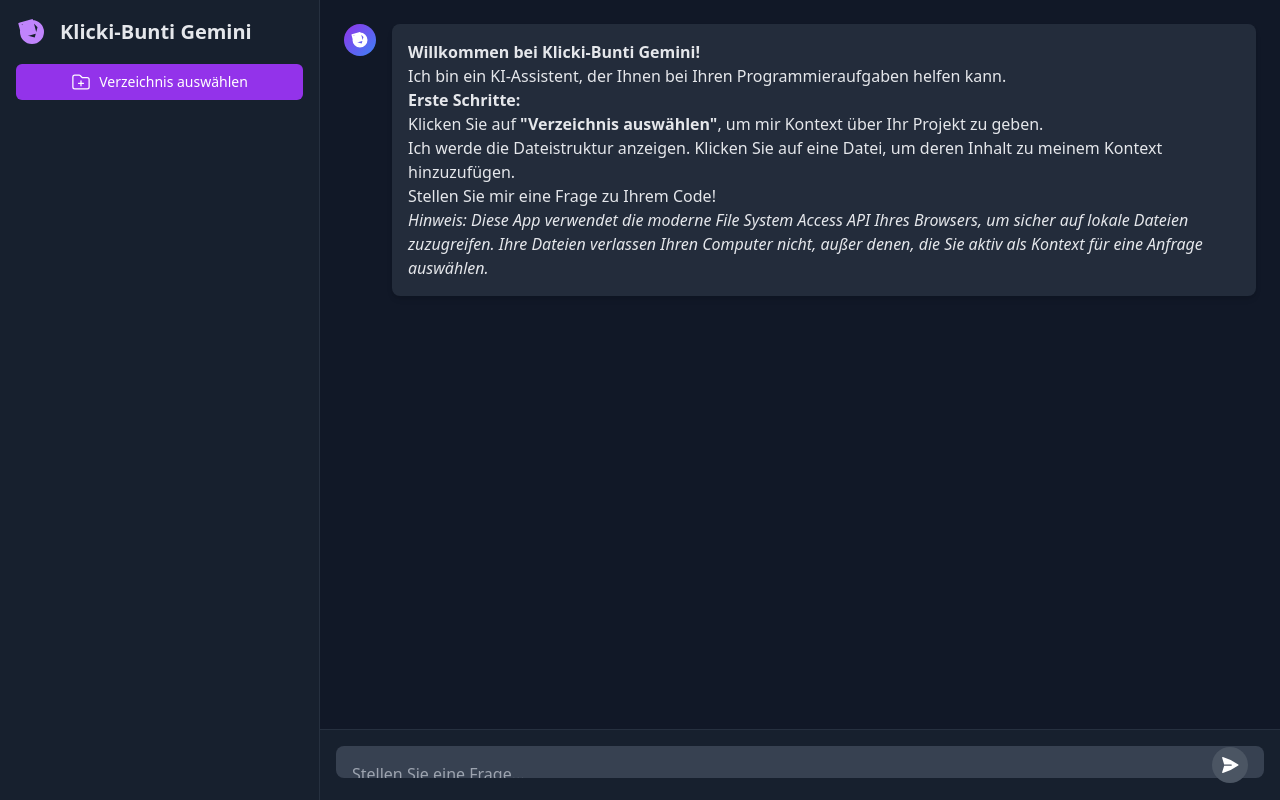
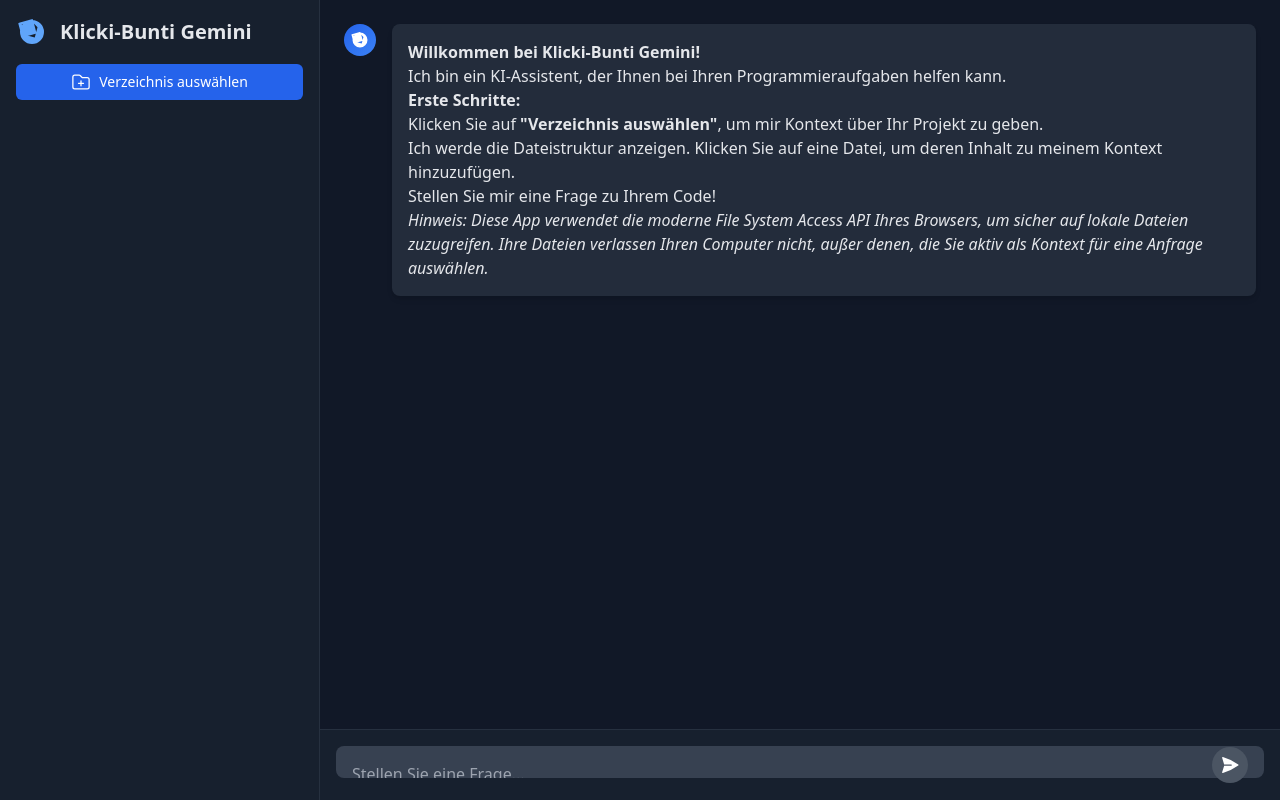
Before and after one commit to Etschmia/klicki-bunti-gemini, a React (Vite) app: page / in a window 1280 px wide. Built offline with nearby package versions, Linux system fonts and the light colour scheme; no server answers.

Commit message:
Kein Lila mehr

```diff
--- a/App.tsx
+++ b/App.tsx
@@ -137,7 +137,7 @@
         <div className="flex h-screen bg-gray-900 text-gray-200">
             <aside className="w-1/4 max-w-sm min-w-[280px] bg-gray-800/50 flex flex-col p-4 border-r border-gray-700/50">
                 <div className="flex items-center gap-3 mb-4">
-                     <Icon name="gemini" className="h-8 w-8 text-purple-400" />
+                     <Icon name="gemini" className="h-8 w-8 text-blue-400" />
                      <h1 className="text-xl font-bold">Klicki-Bunti Gemini</h1>
                 </div>
                 <DirectoryPicker onOpen={openDirectoryPicker} directoryName={rootName} isLoading={isTreeLoading} />
--- a/components/ChatInterface.tsx
+++ b/components/ChatInterface.tsx
@@ -76,7 +76,7 @@
                 {messages.map((msg) => (
                     <div key={msg.id} className={`flex items-start gap-4 ${msg.author === MessageAuthor.USER ? 'justify-end' : ''}`}>
                         {msg.author !== MessageAuthor.USER && (
-                            <div className="w-8 h-8 flex-shrink-0 bg-gradient-to-br from-purple-600 to-blue-500 rounded-full flex items-center justify-center">
+                            <div className="w-8 h-8 flex-shrink-0 bg-gradient-to-br from-blue-600 to-blue-500 rounded-full flex items-center justify-center">
                                 <Icon name="gemini" className="w-5 h-5 text-white" />
                             </div>
                         )}
@@ -115,13 +115,13 @@
                         onChange={(e) => setInput(e.target.value)}
                         onKeyDown={handleKeyDown}
                         placeholder="Stellen Sie eine Frage..."
-                        className="w-full bg-gray-700 text-gray-200 rounded-lg p-4 pr-16 resize-none focus:outline-none focus:ring-2 focus:ring-purple-500 transition-all duration-200"
+                        className="w-full bg-gray-700 text-gray-200 rounded-lg p-4 pr-16 resize-none focus:outline-none focus:ring-2 focus:ring-blue-500 transition-all duration-200"
                         rows={1}
                     />
                     <button
                         onClick={handleSend}
                         disabled={isLoading || !input.trim()}
-                        className="absolute right-4 top-1/2 -translate-y-1/2 p-2 rounded-full bg-purple-600 hover:bg-purple-700 disabled:bg-gray-600 disabled:cursor-not-allowed transition-colors duration-200 focus:outline-none focus:ring-2 focus:ring-white"
+                        className="absolute right-4 top-1/2 -translate-y-1/2 p-2 rounded-full bg-blue-600 hover:bg-blue-700 disabled:bg-gray-600 disabled:cursor-not-allowed transition-colors duration-200 focus:outline-none focus:ring-2 focus:ring-white"
                     >
                         <Icon name="send" className="w-5 h-5 text-white" />
                     </button>
--- a/components/DirectoryPicker.tsx
+++ b/components/DirectoryPicker.tsx
@@ -13,7 +13,7 @@
         <button
             onClick={onOpen}
             disabled={isLoading}
-            className="flex items-center justify-center w-full px-4 py-2 text-sm font-medium text-white bg-purple-600 rounded-md hover:bg-purple-700 focus:outline-none focus-visible:ring-2 focus-visible:ring-white focus-visible:ring-opacity-75 disabled:bg-gray-500 disabled:cursor-not-allowed transition-colors duration-200"
+            className="flex items-center justify-center w-full px-4 py-2 text-sm font-medium text-white bg-blue-600 rounded-md hover:bg-blue-700 focus:outline-none focus-visible:ring-2 focus-visible:ring-white focus-visible:ring-opacity-75 disabled:bg-gray-500 disabled:cursor-not-allowed transition-colors duration-200"
         >
             <Icon name="directory" className="w-5 h-5 mr-2" />
             {isLoading ? 'Wird geladen...' : (directoryName ? directoryName : 'Verzeichnis auswählen')}
```
